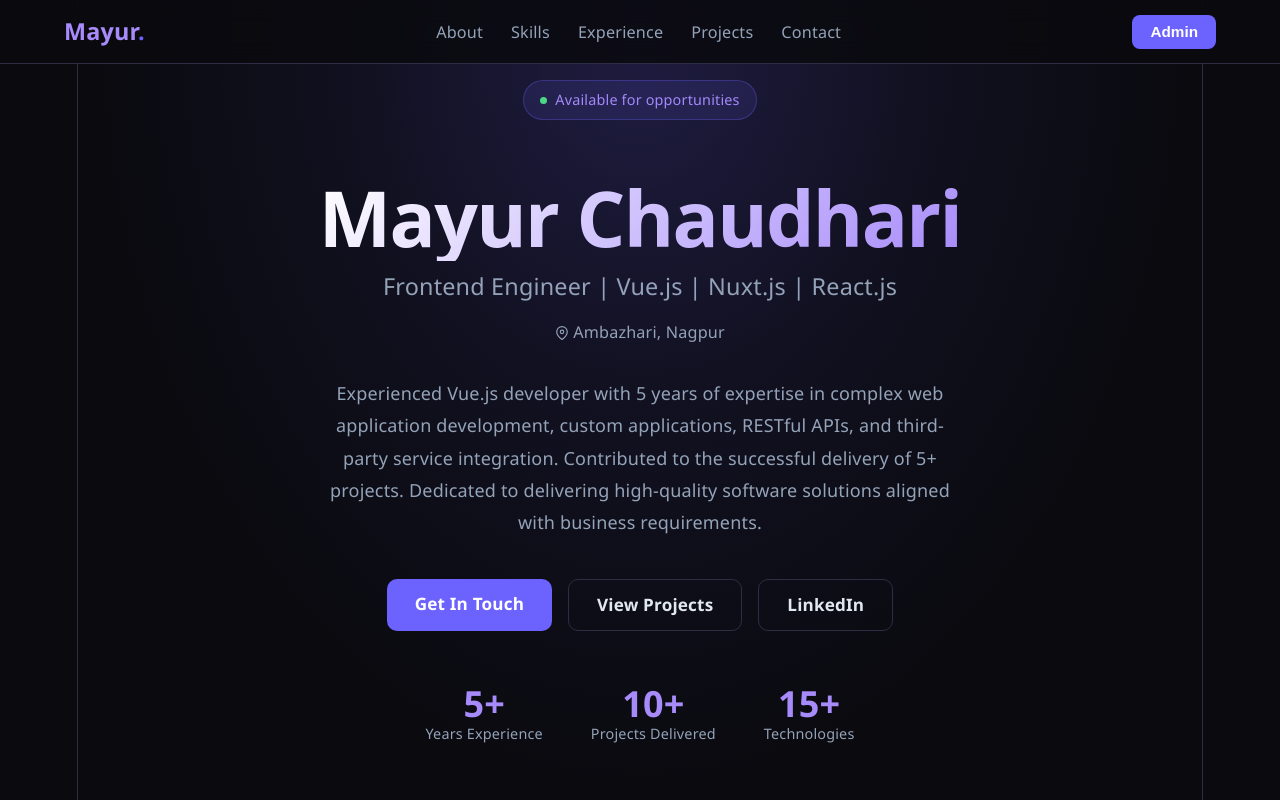
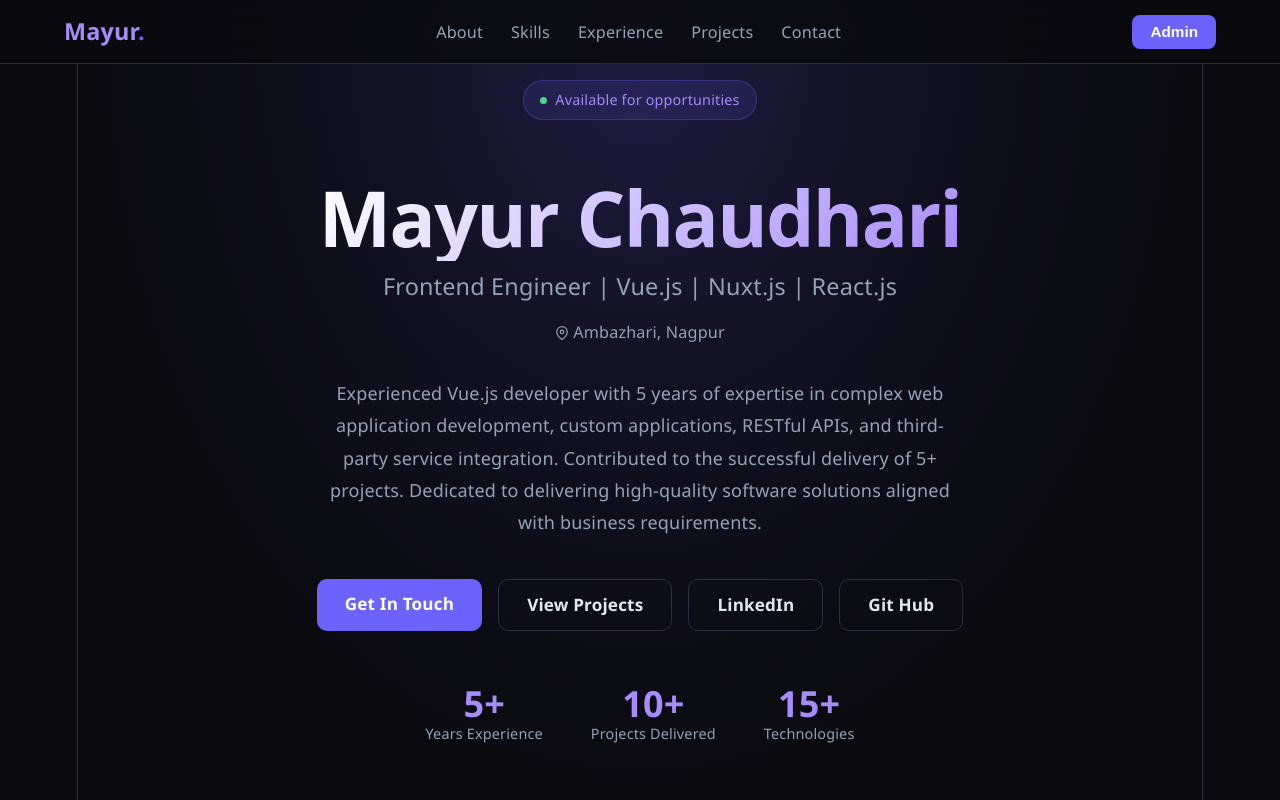
Before and after one commit to mayurch25/my-portfolio, a React (Vite) app in the folder my-frontend/: page / in a window 1280 px wide. Shown: the top 800 px of the page. Built offline with nearby package versions, Linux system fonts and the light colour scheme; no server answers.

Commit message:
feat: add GitHub link to Portfolio component

```diff
--- a/my-frontend/src/pages/Portfolio.jsx
+++ b/my-frontend/src/pages/Portfolio.jsx
@@ -68,7 +68,7 @@ export default function Portfolio() {
   const email = profile?.email || "mayurrchaudhari25@gmail.com";
   const phone = profile?.phone || "9421674880";
   const linkedin = profile?.linkedin || "https://www.linkedin.com/in/mayur-chaudhari-668a44103";
-  const github = profile?.github || "";
+  const github = profile?.github || "https://github.com/mayurch25";
   const years = profile?.yearsOfExperience || "5+";
   const languages = profile?.languages?.length ? profile.languages : ["English", "Hindi", "Marathi"];
   const BACKEND_URL = import.meta.env.VITE_API_URL?.replace("/api", "") || "http://localhost:3000";
@@ -124,6 +124,9 @@ export default function Portfolio() {
           )}
           {linkedin && (
             <a href={linkedin} target="_blank" rel="noreferrer" className="btn-secondary">LinkedIn</a>
+          )}
+          {github && (
+            <a href={github} target="_blank" rel="noreferrer" className="btn-secondary">Git Hub</a>
           )}
         </div>
         <div className="hero-stats">
```
